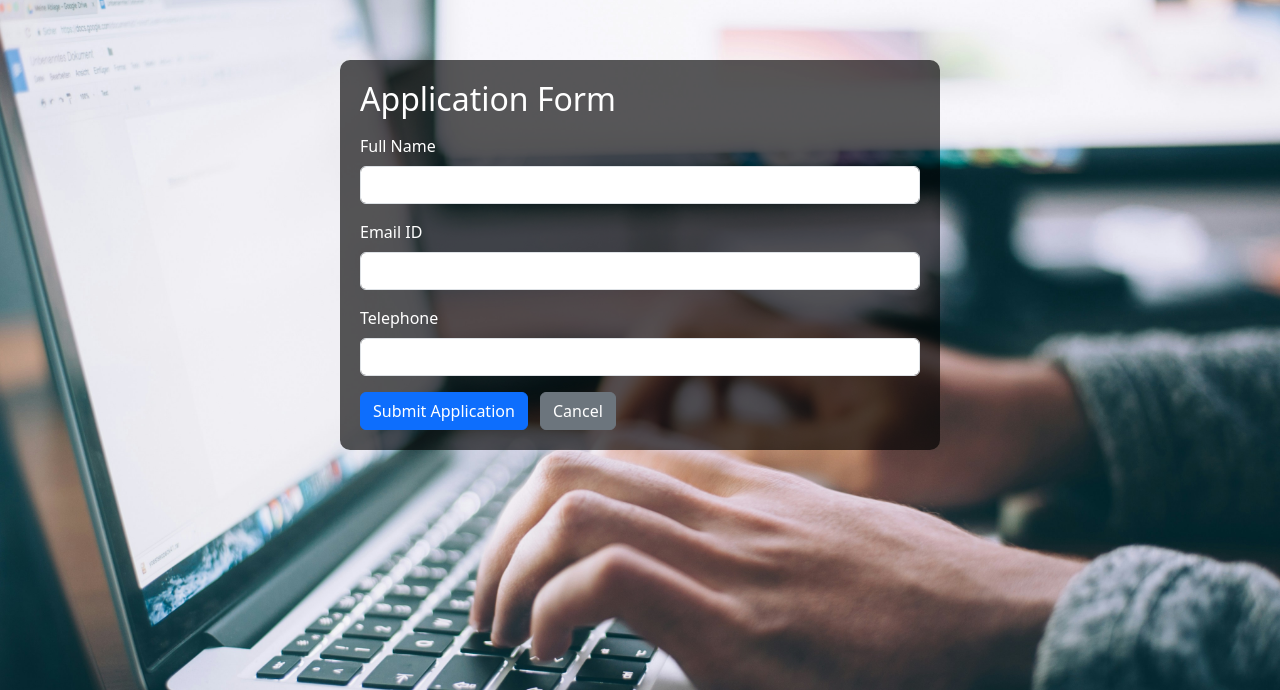
After one commit to Abhi123-avi/website_for_12, a Flask app: page /apply in a window 1280 px wide. The commit adds this page. Shown: the top 690 px of the page. Run offline with Flask 3, Linux system fonts and the light colour scheme.

Commit message:
Updated main.py, index.html, next.html and added apply.html form page

```diff
--- a/main.py
+++ b/main.py
@@ -1,47 +1,62 @@
-from flask import Flask, render_template, url_for
+from flask import Flask, render_template, request, redirect, url_for
 
 app = Flask(__name__)
 
+# In-memory dictionary to store applications (email used as key)
+applications = {}
+
+# Your LPU data (you already had this)
 lpu = [
-    {
-        'id': 1,
-        'title': 'Btech admission',
-        'requirements': '10+2 with Physics, Chemistry, and Mathematics',
-        'description': 'LPU offers Btech programs in various specializations including Computer Science, Mechanical, Civil, and Electrical Engineering.',
-        'fees': 'INR 1,50,000 per year'
-    },
-    {
-        'id': 2,
-        'title': 'Mtech admission',
-        'requirements': 'Btech degree in relevant field with minimum 60% marks',
-        'description': 'LPU offers Mtech programs in various specializations including Computer Science, Mechanical, Civil, and Electrical Engineering.',
-        'fees': 'INR 1,80,000 per year'
-    },
-    {
-        'id': 3,
-        'title': 'MBA admission',
-        'requirements': 'Graduation degree with minimum 50% marks and valid entrance exam score (CAT/MAT/XAT)',
-        'description': 'LPU offers MBA programs with specializations in Marketing, Finance, Human Resource Management, and International Business.',
-        'fees': 'INR 2,00,000 per year'
-    },
-
-    {
-        'id': 4,
-        'title': 'BBA admission',
-        'requirements': '10+2 with minimum 50% marks',
-        'description': 'LPU offers BBA programs with specializations in Marketing, Finance, Human Resource Management, and International Business.',
-        'fees': 'INR 1,20,000 per year'
-    }
-
+    {'id': 1, 'title': 'Btech admission',
+     'requirements': '10+2 with Physics, Chemistry, and Mathematics',
+     'description': 'LPU offers Btech programs ...',
+     'fees': 'INR 1,50,000 per year'},
+    {'id': 2, 'title': 'Mtech admission',
+     'requirements': 'Btech degree ...',
+     'description': 'LPU offers Mtech programs ...',
+     'fees': 'INR 1,80,000 per year'},
+    {'id': 3, 'title': 'MBA admission',
+     'requirements': 'Graduation degree ...',
+     'description': 'LPU offers MBA programs ...',
+     'fees': 'INR 2,00,000 per year'},
+    {'id': 4, 'title': 'BBA admission',
+     'requirements': '10+2 with minimum 50% marks',
+     'description': 'LPU offers BBA programs ...',
+     'fees': 'INR 1,20,000 per year'}
 ]
 
 @app.route('/')
 def home():
-    return render_template('index.html', lpu=lpu)
+    # Pass applications dict so index.html can list received applications
+    return render_template('index.html', lpu=lpu, applications=applications)
 
 @app.route('/next')
 def next_page():
     return render_template('next.html', lpu=lpu)
 
+@app.route('/apply', methods=['GET', 'POST'])
+def apply():
+    if request.method == 'POST':
+        name = request.form.get('name', '').strip()
+        email = request.form.get('email', '').strip().lower()
+        phone = request.form.get('phone', '').strip()
+
+        # Basic validation
+        if not name or not email or not phone:
+            # in production you'd return an error; here we simply reload form
+            return render_template('apply.html', error="All fields are required.")
+
+        # Save application (email used as unique key)
+        applications[email] = {
+            "name": name,
+            "email": email,
+            "phone": phone
+        }
+
+        print("Current applications:", applications)  # shows in terminal for debug
+        return redirect(url_for('home'))
+
+    return render_template('apply.html')
+
 if __name__ == '__main__':
     app.run(debug=True)
--- /dev/null
+++ b/templates/apply.html
@@ -0,0 +1,58 @@
+<!DOCTYPE html>
+<html lang="en">
+
+<head>
+    <meta charset="utf-8" />
+    <meta name="viewport" content="width=device-width,initial-scale=1" />
+    <link href="https://cdn.jsdelivr.net/npm/bootstrap@5.3.8/dist/css/bootstrap.min.css" rel="stylesheet">
+    <title>Apply - LPU</title>
+    <style>
+        body {
+            background: url("{{ url_for('static', filename='abhi.jpg') }}") no-repeat center center fixed;
+            background-size: cover;
+            color: white;
+        }
+
+        .form-container {
+            background: rgba(0, 0, 0, 0.65);
+            padding: 20px;
+            border-radius: 10px;
+            margin-top: 60px;
+            max-width: 600px;
+        }
+    </style>
+</head>
+
+<body>
+    <div class="container d-flex justify-content-center">
+        <div class="form-container w-100">
+            <h2 class="mb-3">Application Form</h2>
+
+            {% if error %}
+            <div class="alert alert-danger">{{ error }}</div>
+            {% endif %}
+
+            <form method="POST">
+                <div class="mb-3">
+                    <label class="form-label">Full Name</label>
+                    <input type="text" name="name" class="form-control" required />
+                </div>
+
+                <div class="mb-3">
+                    <label class="form-label">Email ID</label>
+                    <input type="email" name="email" class="form-control" required />
+                </div>
+
+                <div class="mb-3">
+                    <label class="form-label">Telephone</label>
+                    <input type="tel" name="phone" class="form-control" required />
+                </div>
+
+                <button type="submit" class="btn btn-primary">Submit Application</button>
+                <a href="{{ url_for('home') }}" class="btn btn-secondary ms-2">Cancel</a>
+            </form>
+        </div>
+    </div>
+</body>
+
+</html>
```
Also changed, not shown: templates/index.html (+36 -53 lines), templates/next.html (+51 -12 lines).
